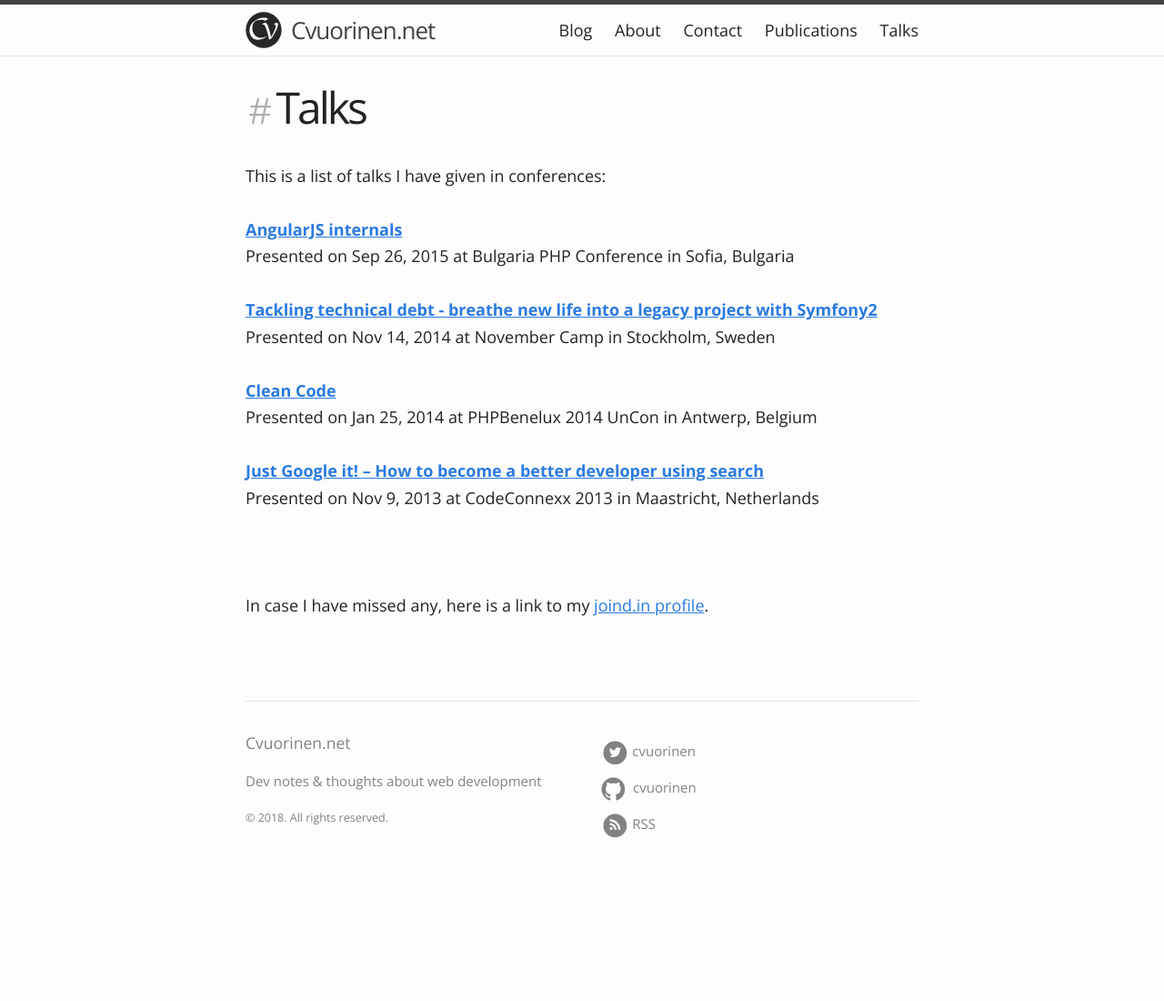
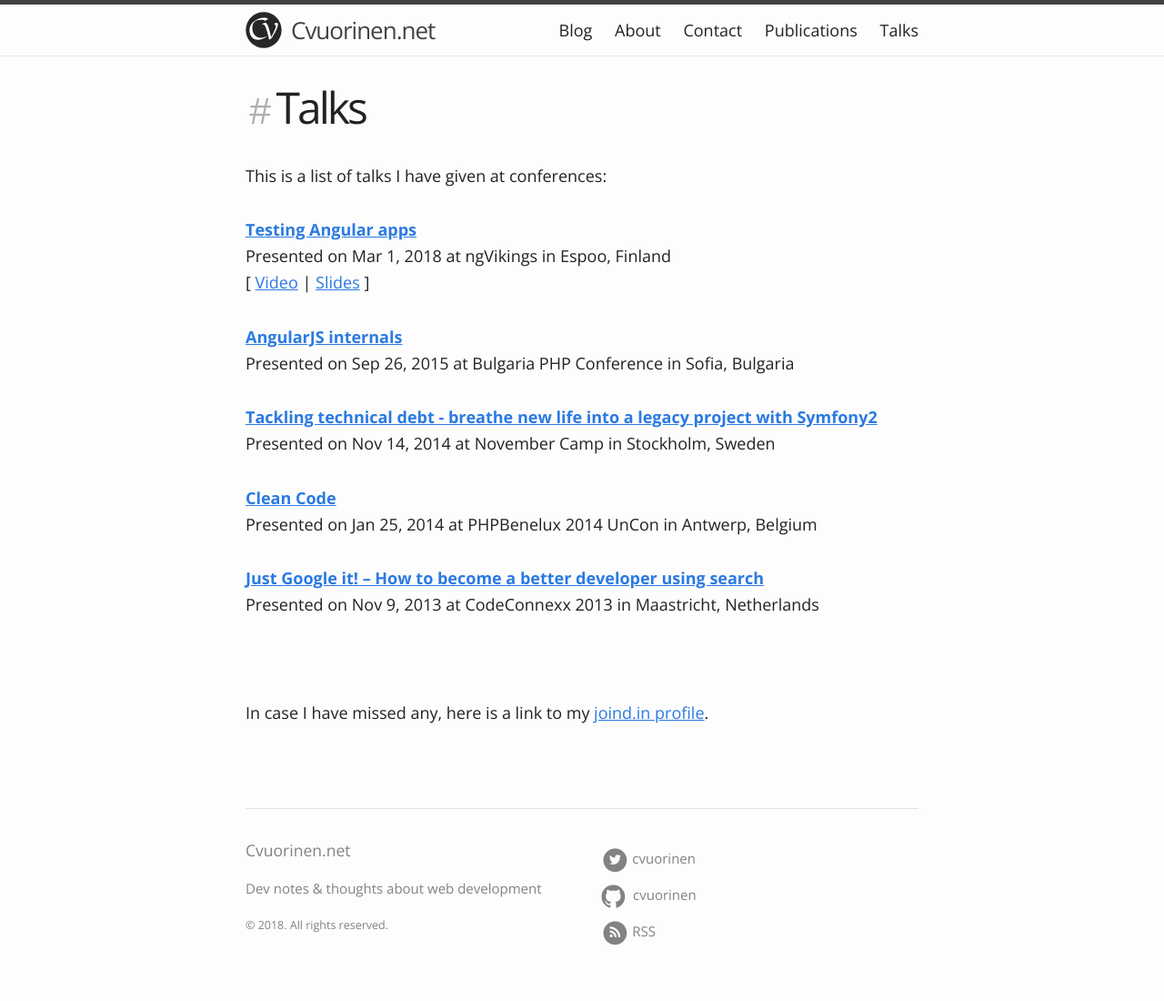
Before and after one commit to cvuorinen/cvuorinen.github.io, a Jekyll site: the page built from talks.md, in a window 1280 px wide. Shown: the whole page at 91% size. Built offline with Jekyll 4.4.1, drawn with Linux system fonts in a browser that asks for light colours; nearby versions of some CDN libraries; before the commit the page ends 982 px from its top, so only the background shows below that.

Commit message:
Add latest talk

```diff
--- a/talks.md
+++ b/talks.md
@@ -4,7 +4,12 @@
 permalink: /talks/
 ---
 
-This is a list of talks I have given in conferences:
+This is a list of talks I have given at conferences:
+
+[**Testing Angular apps**](https://2018.ngvikings.org/schedule/day1?sessionId=120)<br>
+Presented on Mar 1, 2018 at ngVikings in Espoo, Finland<br>
+[ [Video](https://youtu.be/rjXJtIEQ3rw) |
+[Slides](http://cvuorinen.net/testing-angular-apps-slides/) ]<br>
 
 [**AngularJS internals**](https://joind.in/14873)<br>
 Presented on Sep 26, 2015 at Bulgaria PHP Conference in Sofia, Bulgaria
```
